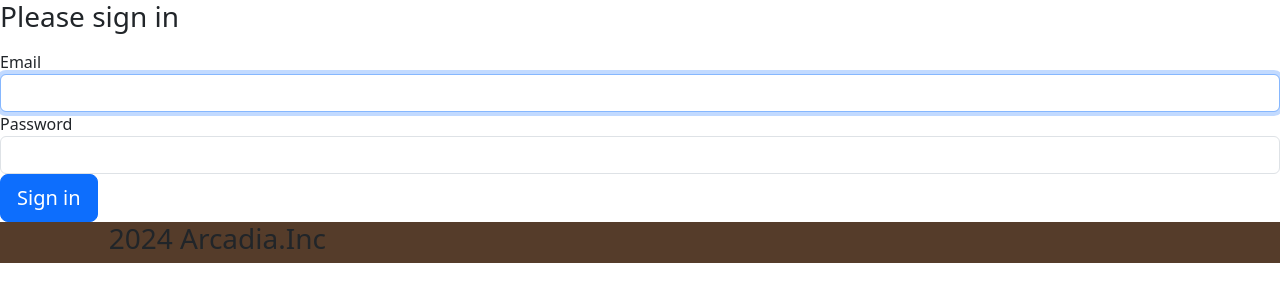
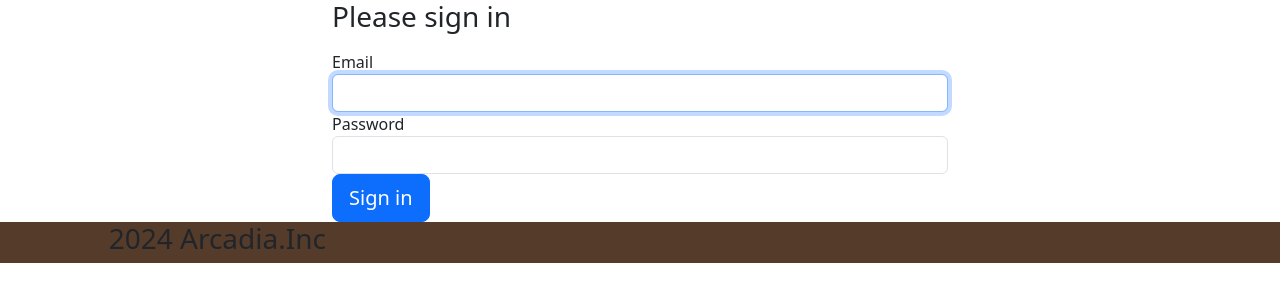
Before and after one commit to diegoply/ArcadiaVersion, a Symfony app: template templates/security/login.html.twig in a window 1280 px wide. Shown: the top 302 px of the page. Run offline with Twig, Linux system fonts and the light colour scheme; the template is opened without the code that fills it, so the values that code supplies are empty; some libraries are stand-ins or nearby versions; some web fonts are replaced.

Commit message:
fin easyadmin

```diff
--- a/templates/security/login.html.twig
+++ b/templates/security/login.html.twig
@@ -2,8 +2,12 @@
 
 {% block title %}Log in!{% endblock %}
 
+
+
+
 {% block body %}
-<form method="post">
+
+<form method="post" class="container col-6">
     {% if error %}
         <div class="alert alert-danger">{{ error.messageKey|trans(error.messageData, 'security') }}</div>
     {% endif %}
```
